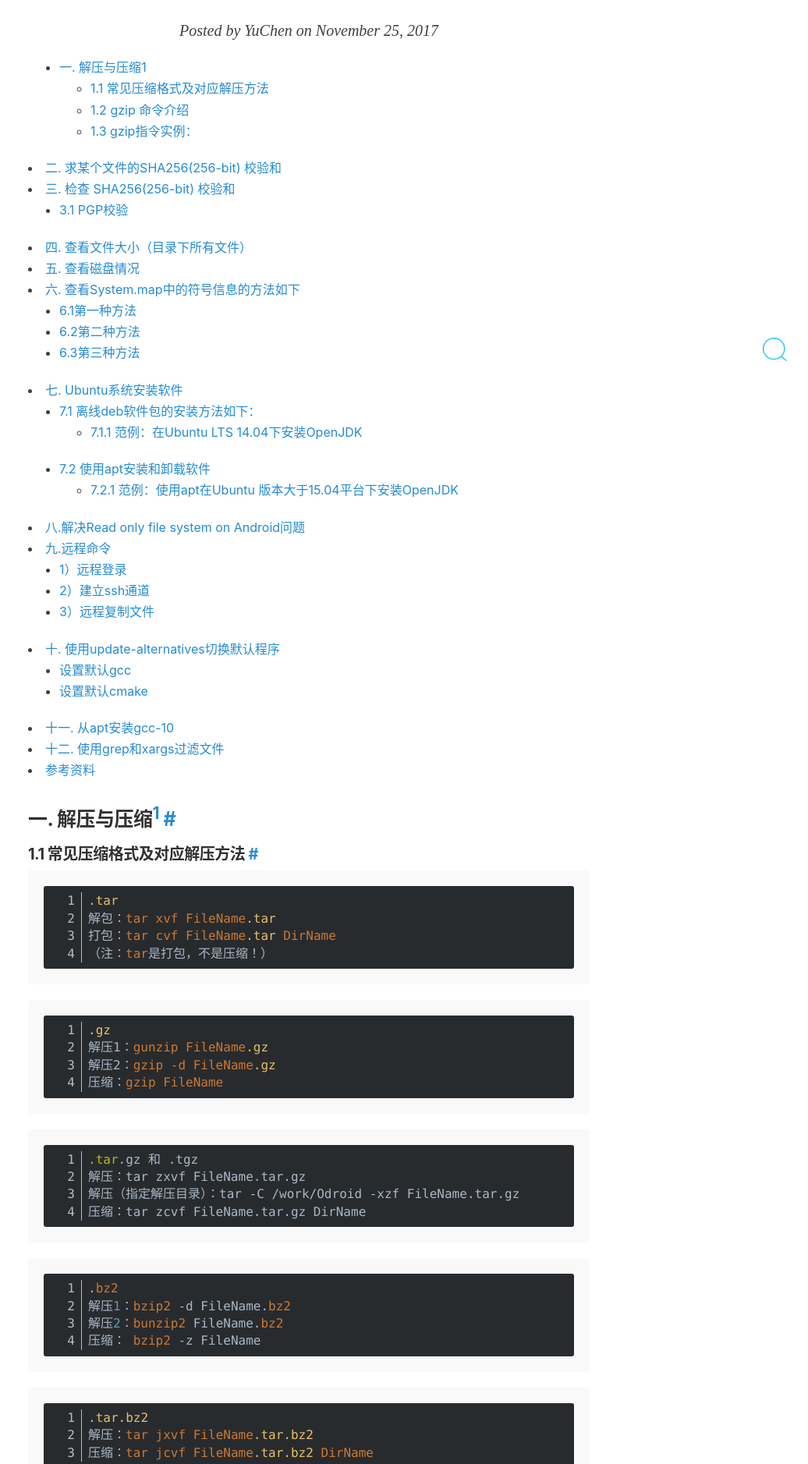
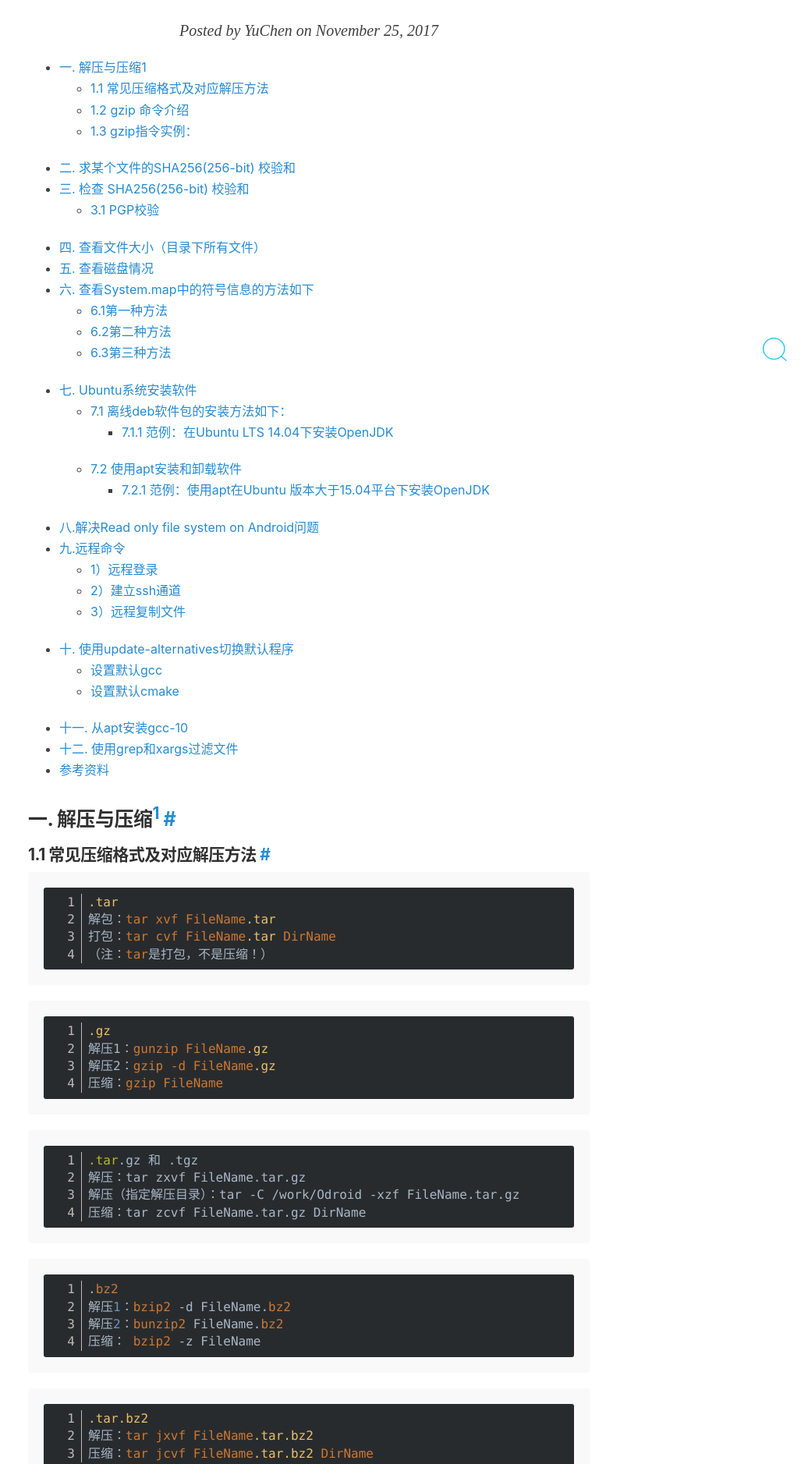
Before and after one commit to wzzju/wzzju.github.io, a Jekyll site: the page built from _posts/2017-11-25-linux-command.md, in a window 1280 px wide. Shown: the part 389-2266 px from the top of the page at 78% size, without its empty margins (244-1280 px from the left). Built offline with Jekyll 4.4.1, drawn with Linux system fonts in a browser that asks for light colours; comment, search, counter and statistics services are not loaded.

Commit message:
Update some tocs.

````diff
--- a/_posts/2017-11-25-linux-command.md
+++ b/_posts/2017-11-25-linux-command.md
@@ -8,7 +8,7 @@ categories: [ "Linux" ]
 
 ### 一. 解压与压缩[^compress]
 
-##### 1.1 常见压缩格式及对应解压方法
+#### 1.1 常见压缩格式及对应解压方法
 ```
 .tar
 解包：tar xvf FileName.tar
@@ -104,7 +104,7 @@ categories: [ "Linux" ]
 sEx只是调用相关程序，本身并无压缩、解压功能，请注意！
 ```
 
-##### 1.2 gzip 命令介绍
+#### 1.2 gzip 命令介绍
 gzip [选项] 压缩（解压缩）的文件名该命令的各选项含义如下：
 
 * -c 将输出写到标准输出上，并保留原有文件。
@@ -115,7 +115,7 @@ gzip [选项] 压缩（解压缩）的文件名该命令的各选项含义如下
 * -v 对每一个压缩和解压的文件，显示文件名和压缩比。
 * -num 用指定的数字 num 调整压缩的速度，-1 或 --fast 表示最快压缩方法（低压缩比），-9 或--best表示最慢压缩方法（高压缩比）。系统缺省值为 6。
 
-##### 1.3 gzip指令实例：
+#### 1.3 gzip指令实例：
 
 * gzip *       #把当前目录下的每个文件压缩成 .gz 文件。
 * gzip -dv *   #把当前目录下每个压缩的文件解压，并列出详细的信息。
@@ -136,7 +136,7 @@ sha256sum -c gpslogger-78.zip.SHA256
 
 **注意:** 检查校验和时，源文件(gpslogger-78.zip)和校验和文件(gpslogger-78.zip.SHA256)要放在同一目录下。
 
-##### 3.1 PGP校验
+#### 3.1 PGP校验
 
 * 从文件（如Keybase.io）导入PGP的公钥（PGP Public Key）或者直接使用命令` gpg --recv-key 公钥值`（公钥值如76CBE9A9）。
 * 验证完整性和签名的命令如下：
@@ -159,13 +159,13 @@ df -hl
 
 ### 六. 查看System.map中的符号信息的方法如下
 
-##### 6.1第一种方法
+#### 6.1第一种方法
 
 ```bash
 sudo cat /boot/System.map-$(uname -r) | grep "vmap_area_list"
 ```
 
-##### 6.2第二种方法
+#### 6.2第二种方法
 
 ```bash
 cd /proc
@@ -174,7 +174,7 @@ sudo cat kallsyms | grep "vmap_area_list"
 
 **注意，在第二种方法中若是不加上sudo，输出的地址将全是0。**
 
-##### 6.3第三种方法
+#### 6.3第三种方法
 
 ```bash
  nm vmlinux | grep "vmap_area_list"
@@ -183,7 +183,7 @@ sudo cat kallsyms | grep "vmap_area_list"
 
 ### 七. Ubuntu系统安装软件
 
-##### 7.1 离线deb软件包的安装方法如下：
+#### 7.1 离线deb软件包的安装方法如下：
 
 ```bash
 sudo  dpkg  -i  package.deb
@@ -204,7 +204,7 @@ dpkg -c package.deb	列出 deb 包的内容
 dpkg –configure package	配置包
 ```
 
-###### 7.1.1 范例：在Ubuntu LTS 14.04下安装OpenJDK
+##### 7.1.1 范例：在Ubuntu LTS 14.04下安装OpenJDK
 
 1)从[archive.ubuntu.com](http://archive.ubuntu.com/ubuntu/pool/universe/o/openjdk-8/)下载64位deb包:
 
@@ -236,7 +236,7 @@ sudo update-alternatives --config java
 sudo update-alternatives --config javac
 ```
 
-##### 7.2 使用apt安装和卸载软件
+#### 7.2 使用apt安装和卸载软件
 
 * 查找软件
 
@@ -286,7 +286,7 @@ apt-get upgrade
 apt-cache search softname1 softname2 softname3……
 ```
 
-###### 7.2.1 范例：使用apt在Ubuntu 版本大于15.04平台下安装OpenJDK
+##### 7.2.1 范例：使用apt在Ubuntu 版本大于15.04平台下安装OpenJDK
 
 1)使用apt命令安装
 
@@ -318,7 +318,7 @@ mount -o ro,remount /system
 
 ### 九.远程命令
 
-##### 1）远程登录
+#### 1）远程登录
 
 ```bash
 # 基本用法
@@ -329,7 +329,7 @@ ssh host
 ssh -p 2222 user@host
 ```
 
-##### 2）建立ssh通道
+#### 2）建立ssh通道
 
 ```bash
 # 通过localhost:1234直接访问远程的ip:port
@@ -340,7 +340,7 @@ ssh -L 127.0.0.1:1234:127.0.0.1:8888 username@address_of_remote
 ssh -L 2000:localhost:3000 username@address_of_remote
 ```
 
-##### 3）远程复制文件
+#### 3）远程复制文件
 
 ```bash
 # 上传文件
@@ -357,7 +357,7 @@ scp -P 2222 user@host:/dir   要拷贝到的地方
 
 ### 十. 使用update-alternatives切换默认程序
 
-##### 设置默认gcc
+#### 设置默认gcc
 
 ```shell
 sudo update-alternatives --install /usr/bin/gcc gcc /usr/local/gcc-8.2/bin/gcc 82 --slave /usr/bin/g++ g++ /usr/local/gcc-8.2/bin/g++
@@ -365,7 +365,7 @@ sudo update-alternatives --install /usr/bin/gcc gcc /usr/bin/gcc-10 10 --slave /
 ```
 
 
-##### 设置默认cmake
+#### 设置默认cmake
 
 ```shell
 sudo update-alternatives --install /usr/bin/cmake cmake /usr/local/cmake-3.5.0-Linux-x86_64/bin/cmake 305 --slave /usr/bin/ctest ctest /usr/local/cmake-3.5.0-Linux-x86_64/bin/ctest --slave /usr/bin/ccmake ccmake /usr/local/cmake-3.5.0-Linux-x86_64/bin/ccmake --slave /usr/bin/cmake-gui cmake-gui /usr/local/cmake-3.5.0-Linux-x86_64/bin/cmake-gui --slave /usr/bin/cpack cpack /usr/local/cmake-3.5.0-Linux-x86_64/bin/cpack
````
Also changed, not shown: _posts/2017-02-06-python-draw.md (+13 -13 lines), _posts/2017-07-07-Hadoop-MVN.md (+3 -2 lines), _posts/2017-10-06-tij4-ch3.md (+12 -4 lines), _posts/2020-07-13-macro-in-paddle.md (+1 -1 lines).
